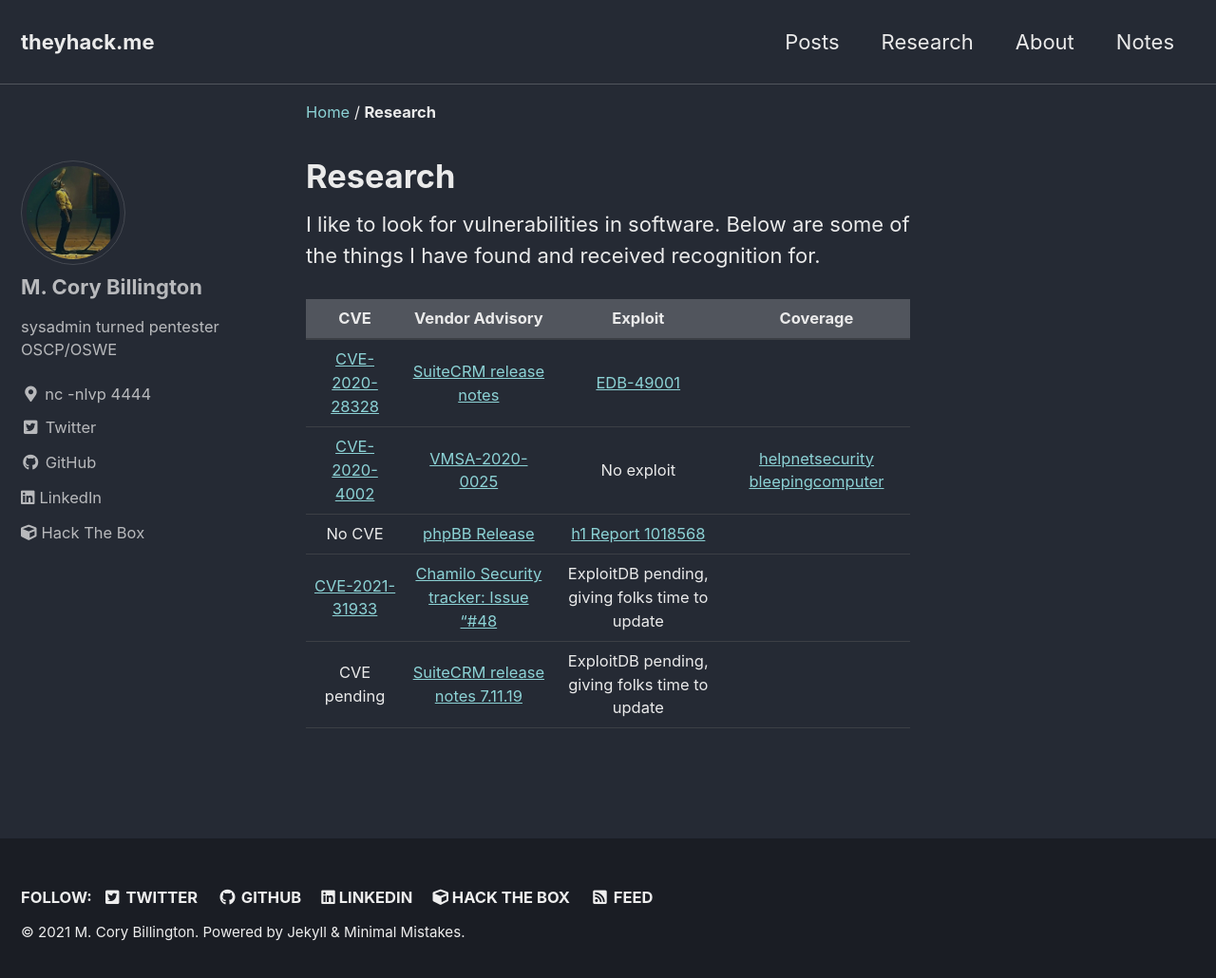
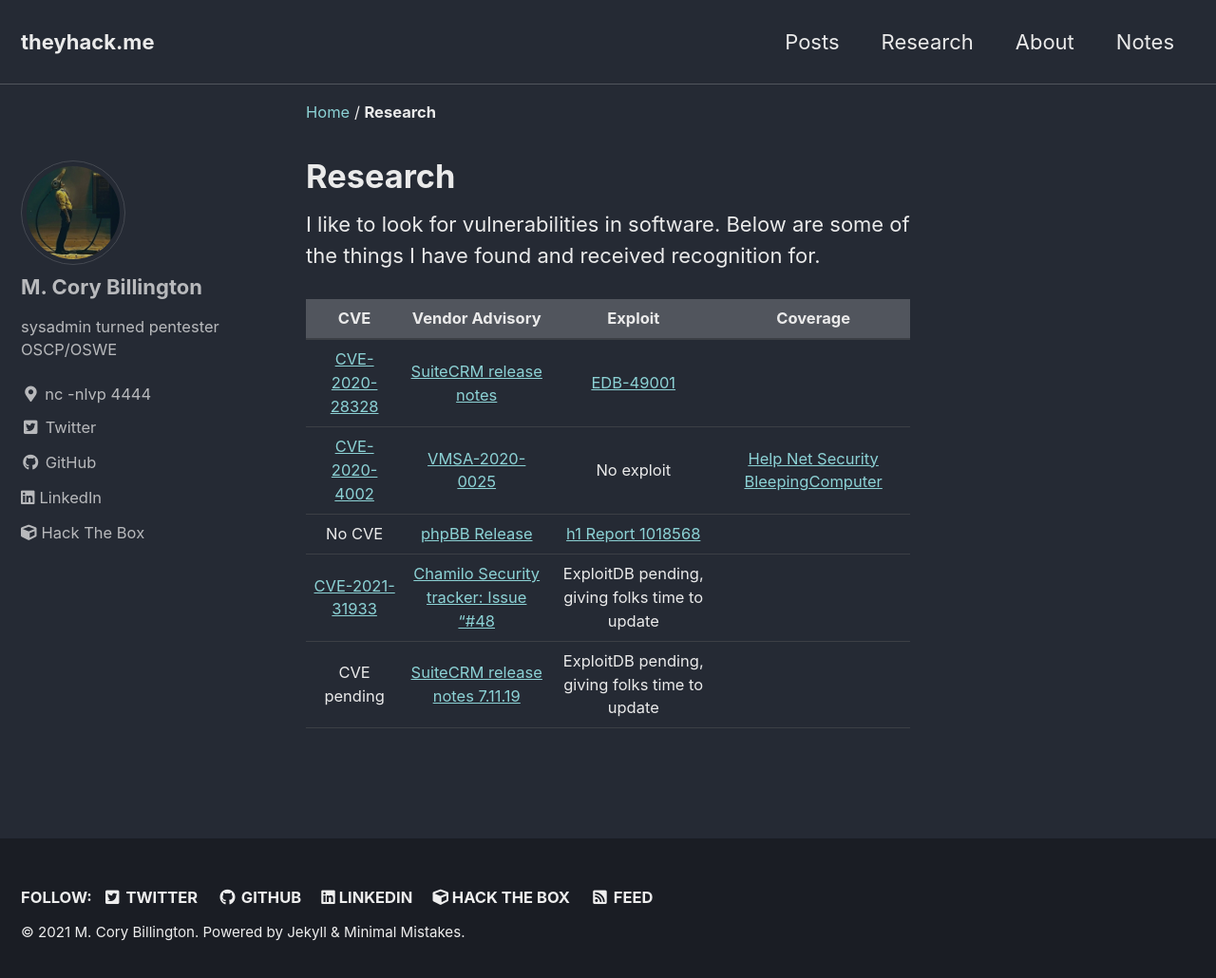
Before and after one commit to mcorybillington/mcorybillington.github.io, a Jekyll site: the page built from _pages/research.md, in a window 1280 px wide and 1038 px high. Shown: the top 1030 px of the window at 95% size. Built offline with Jekyll 4.4.1, drawn with Linux system fonts in a browser that asks for light colours; cached includes are drawn as plain includes.

Commit message:
Fix naming style for coverage

```diff
--- a/_pages/research.md
+++ b/_pages/research.md
@@ -10,7 +10,7 @@
 |  CVE  |  Vendor Advisory  |  Exploit  |  Coverage  |
 | :---: | :---------------: | :-------: | :--------: |
 | [CVE-2020-28328](https://cve.mitre.org/cgi-bin/cvename.cgi?name=CVE-2020-28328) | [SuiteCRM release notes](https://suitecrm.com/suitecrm-7-11-17-7-10-28-lts-versions-released/) | [EDB-49001](https://www.exploit-db.com/exploits/49001) |
-|[CVE-2020-4002](https://cve.mitre.org/cgi-bin/cvename.cgi?name=CVE-2020-4002)|[VMSA-2020-0025](https://www.vmware.com/security/advisories/VMSA-2020-0025.html)|No exploit| [helpnetsecurity](https://www.helpnetsecurity.com/2020/11/20/vulnerabilities-esxi-hypervisor/) [bleepingcomputer](https://www.bleepingcomputer.com/news/security/vmware-releases-fix-for-critical-esxi-workstation-vulnerability/)
+|[CVE-2020-4002](https://cve.mitre.org/cgi-bin/cvename.cgi?name=CVE-2020-4002)|[VMSA-2020-0025](https://www.vmware.com/security/advisories/VMSA-2020-0025.html)|No exploit| [Help Net Security](https://www.helpnetsecurity.com/2020/11/20/vulnerabilities-esxi-hypervisor/) [BleepingComputer](https://www.bleepingcomputer.com/news/security/vmware-releases-fix-for-critical-esxi-workstation-vulnerability/)
 | No CVE | [phpBB Release](https://www.phpbb.com/community/viewtopic.php?f=14&t=2573416) | [h1 Report 1018568](https://hackerone.com/reports/1018568)
 | [CVE-2021-31933](https://cve.mitre.org/cgi-bin/cvename.cgi?name=CVE-2021-31933) | [Chamilo Security tracker: Issue "#48](https://support.chamilo.org/projects/1/wiki/Security_issues#Issue-48-2021-04-17-Critical-impact-high-risk-Remote-Code-Execution) | ExploitDB pending, giving folks time to update
 | CVE pending | [SuiteCRM release notes 7.11.19](https://suitecrm.com/time-to-upgrade-suitecrm-7-11-19-7-10-30-lts-released/) | ExploitDB pending, giving folks time to update
```
